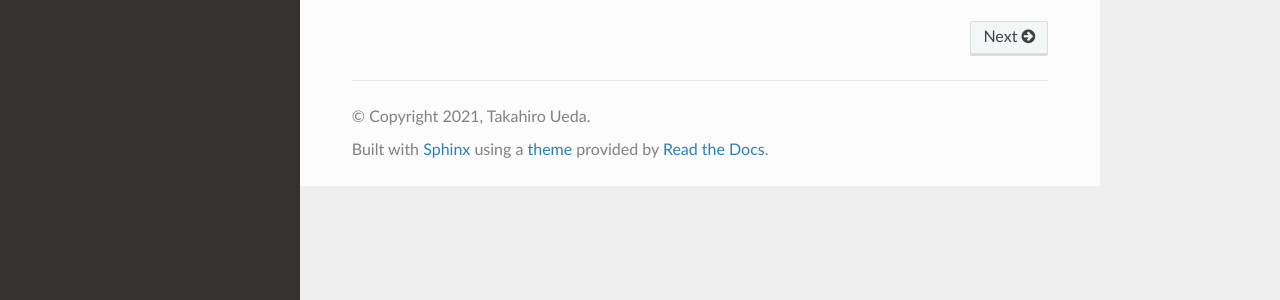
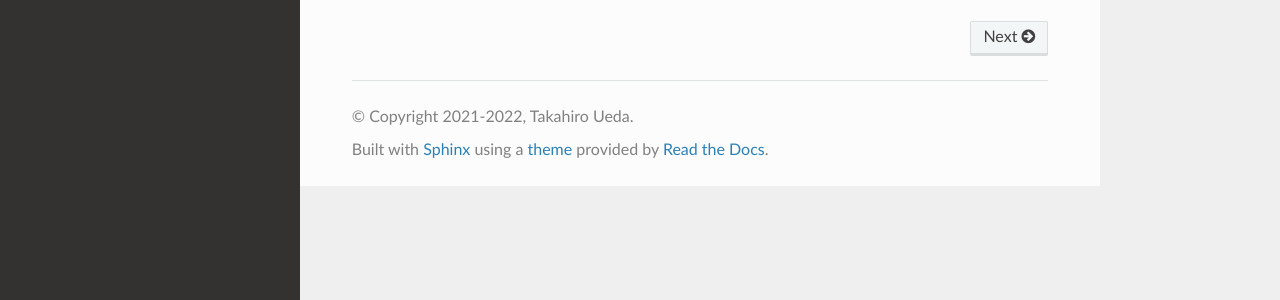
Before and after one commit to tueda/donuts-python, a Sphinx documentation site: the page built from docs/index.rst, in a window 1280 px wide. Shown: the part 428-728 px from the top of the page. Built offline with Sphinx 7.4.7 and the Read the Docs theme 2.0.0, drawn with Linux system fonts in a browser that asks for light colours.

Commit message:
chore: update copyright year

```diff
--- a/docs/conf.py
+++ b/docs/conf.py
@@ -32,7 +32,7 @@ except ImportError:
 # -- Project information -----------------------------------------------------
 
 project = "donuts-python"
-copyright = "2021, Takahiro Ueda"  # noqa: A001
+copyright = "2021-2022, Takahiro Ueda"  # noqa: A001
 author = "Takahiro Ueda"
 
 
```
Also changed, not shown: 1 other file.
